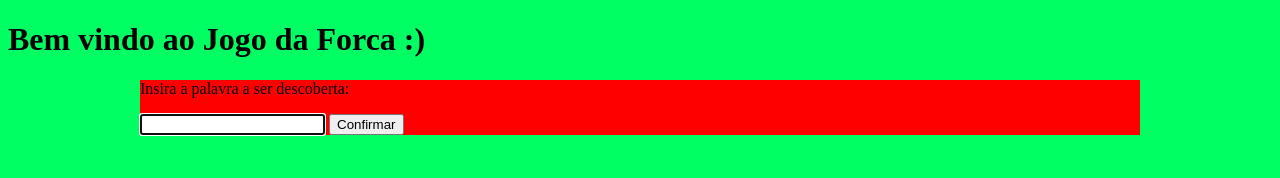
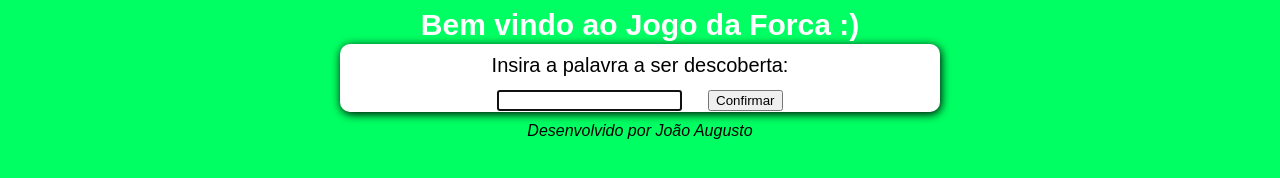
Before and after one commit to JoaoAugustoMV/jogo_da_forca, a plain HTML site: page index.html in a window 1280 px wide. Drawn offline with Linux system fonts and the light colour scheme.

Commit message:
Melhorando o visual
Mexendo no CSS, na responsibilidade e em alguns texto

```diff
--- a/index.html
+++ b/index.html
@@ -10,13 +10,14 @@
 <body>
     <header><h1>Bem vindo ao Jogo da Forca :)</h1></header>
 
+        <main>
             <div id='escolher' class='game'>
                 <p>Insira a palavra a ser descoberta:</p>
                 <input type="text" name="" id="palavra_escolhida">
                 <input type="button" value="Confirmar" onclick=confirmar() class='botao'>
             </div>
             <div id='jogar' class='game' hidden>
-            <p>Hora de Jogar!</p>
+
                 <p>Faça sua tentativa</p>
                 <input type="text" name="" id="input_letra" maxlength="1">
                 <input type="button" value="Confirmar" onclick=tentativa() class='botao'>
@@ -28,8 +29,9 @@
                 <p id='status'></p>
                 <p hidden id='resultado'>teste</p>
             </div>
+        </main>
 
-
+        <footer>Desenvolvido por João Augusto</footer>
 
     <script src="script.js"></script>
 </body>
--- a/script.js
+++ b/script.js
@@ -2,6 +2,9 @@
 var div_escolher = document.getElementById('escolher')
 var div_jogar = document.getElementById('jogar')
 var div_resul = document.getElementById('resul')
+
+
+var h1 = document.getElementsByTagName('h1')[0]
 
 // -----------inputs-----------
 var btn = document.getElementsByClassName('botao')
@@ -68,6 +71,7 @@ function confirmar(){ // Escolha da palavra
         div_jogar.style.display = 'block' // Mostra a div
         div_resul.style.display = 'block'
         letra.focus() // Cursor na caixa de texto
+        h1.innerText = 'Hora de Jogar!'
     }, 1000)
 
 } // end confirmar()
@@ -106,7 +110,7 @@ function tentativa(){ // Testa a tentativa do jogador
     div_resul.appendChild(img)
     if (tentativas == 0){
         p_resultado.style.display = 'block'
-        p_resultado.innerText = 'Perdeu'
+        p_resultado.innerHTML = `Perdeu <br> A palavra era ${palavra_escolhida.value}`
         div_jogar.style.display = 'none'
     }
     if (escondida.indexOf('_') == -1){
--- a/style.css
+++ b/style.css
@@ -2,29 +2,54 @@
 
 body{
     background-color: rgb(0, 255, 98);
+    font-family: Arial, Helvetica, sans-serif;
 }
 
-header{
-
+h1{
+    margin: 2px auto;
+    text-align: center;
+    font-weight: bold; /* h1 é sempre bold*/
+    font-size: 30px;
+    color: white;
 }
 
-.game{
+main{
     background-color: white;
+    max-width: 600px;
+    min-width: 400px;
 
-    width: 1000px;
     margin:auto;
+    border-radius: 10px;
+    box-shadow: 1px 2px 10px black;
+    text-align:center;
+    font-size:20px;
 }
 
+p{
+    margin:0px auto;
+    padding:10px;
+}
+
+input{
+    margin:1px 10px;
+}
 div#escolher{
-    background-color: red;
+
 
 }
 
 div#jogar{
-    background-color: green;
+
+    margin-bottom:0px;
 }
 
 div#resul{
-    background-color: yellow;
 
+    margin-top:0px;
 }
+
+footer{
+    text-align:center;
+    margin-top:10px;
+    font-style:italic;
+}
```
Lines whose indentation alone changed are shown as unchanged.
